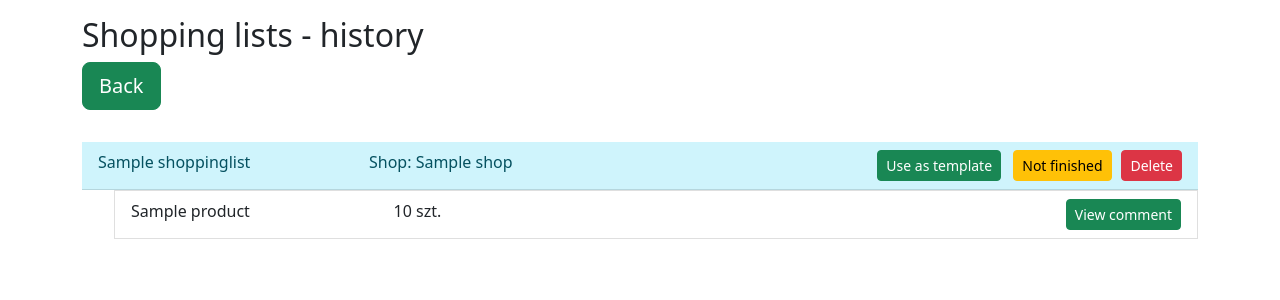
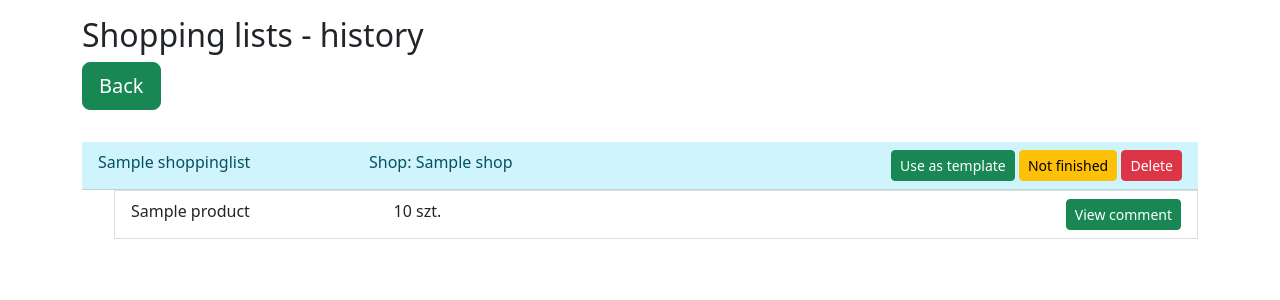
Before and after one commit to pawelsuswal/Shopping-list, a Django app: page /shopping-list/list/history/ in a window 1280 px wide. Shown: the part 56-356 px from the top of the page. Run offline with Django 3.2, Linux system fonts and the light colour scheme; a user stored in the database is signed in; tables that the repository leaves empty hold one stand-in row (values such as "Sample post"); parts of the project's set-up code (start-up, migrations or seed data) failed here and were passed over; some libraries are stand-ins or nearby versions.

Commit message:
Revert "Minor fix in buttons display for shopping listgs"
This reverts commit 255b815720d7ac52b1ba0b6ca592126e94dd4a0e.

```diff
--- a/shopping_list/templates/shopping_list/favourites_list.html
+++ b/shopping_list/templates/shopping_list/favourites_list.html
@@ -27,7 +27,7 @@
                     </div>
                 </div>
                 <div class="">
-                    <a href="{% url 'shopping_list:create' %}?source={{ item.0.slug }}" class="btn btn-success btn-sm me-2">Use as template</a>
+                    <a href="{% url 'shopping_list:create' %}?source={{ item.0.slug }}" class="btn btn-success btn-sm">Use as template</a>
                     <a href="{% url 'shopping_list:delete' slug=item.0.slug %}" class="btn btn-danger btn-sm">Delete</a>
                 </div>
             </li>
--- a/shopping_list/templates/shopping_list/history_list.html
+++ b/shopping_list/templates/shopping_list/history_list.html
@@ -27,15 +27,10 @@
                     </div>
                 </div>
                 <div class="">
-                    <a href="{% url 'shopping_list:create' %}?source={{ item.0.slug }}"
-                       class="btn btn-success btn-sm  me-2">Use
+                    <a href="{% url 'shopping_list:create' %}?source={{ item.0.slug }}" class="btn btn-success btn-sm">Use
                         as template</a>
-                    <div class="d-inline-flex me-2" style="width: 6rem">
-                        <form action="{% url 'shopping_list:change_finish_status' slug=item.0.slug %}" method="post">
-                            {% csrf_token %}
-                            <input type="submit" class="btn btn-warning btn-sm" value="Not finished">
-                        </form>
-                    </div>
+                    <a href="{% url 'shopping_list:change_finish_status' slug=item.0.slug %}"
+                       class="btn btn-warning btn-sm">Not finished</a>
                     <a href="{% url 'shopping_list:delete' slug=item.0.slug %}"
                        class="btn btn-danger btn-sm">Delete</a>
                 </div>
--- a/shopping_list/views.py
+++ b/shopping_list/views.py
@@ -195,7 +195,7 @@ class ShoppingListUpdateFinishStatus(LoginRequiredMixin, views.View):
     """Change selected shopping list finished status to opposite"""
 
     # todo czy to jest poprawnie, że baza jest modyfikowana get'em? Przenieść na POST
-    def post(self, request, slug):
+    def get(self, request, slug):
         """Try to get selected shopping list for current user and change it finised status to opposite"""
         user = request.user
         shopping_list = ShoppingList.objects.filter(user=user, slug=slug)
```
Also changed, not shown: shopping_list/templates/shopping_list/main_list.html (+5 -3 lines).
